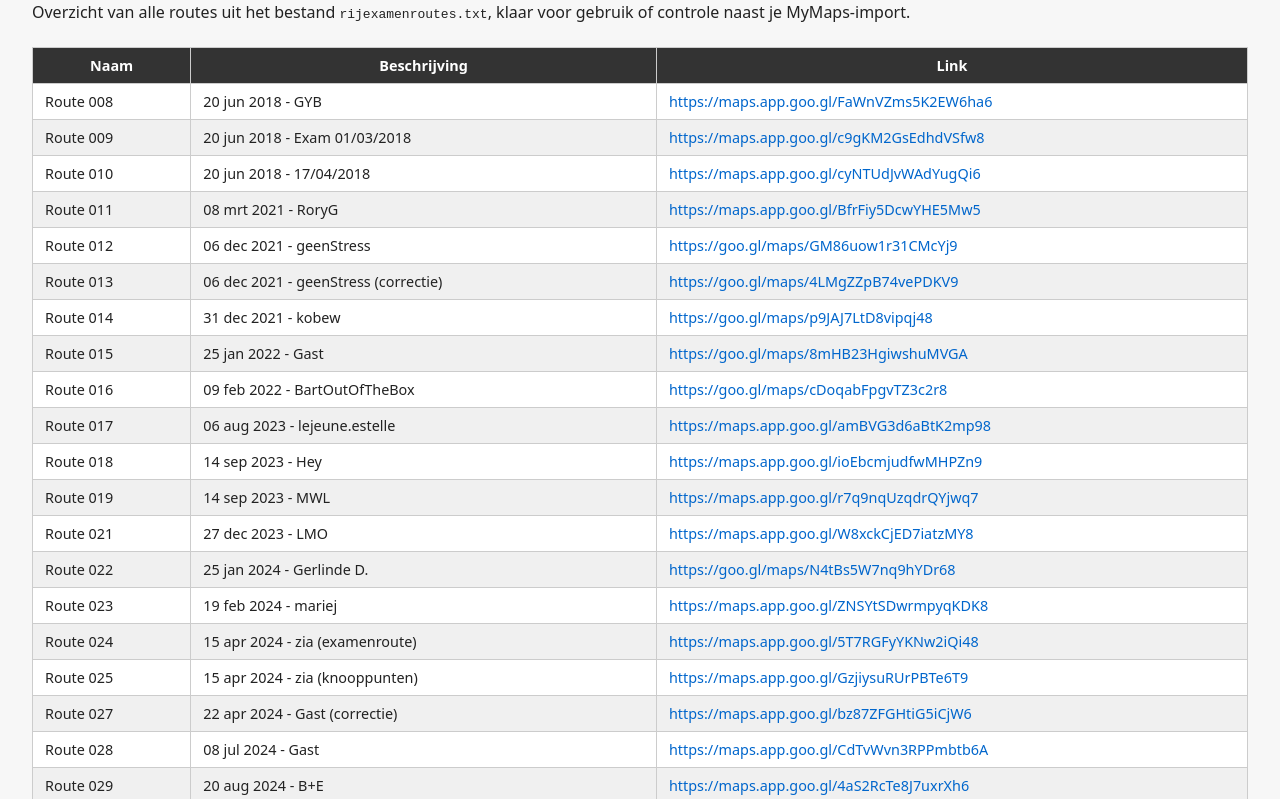
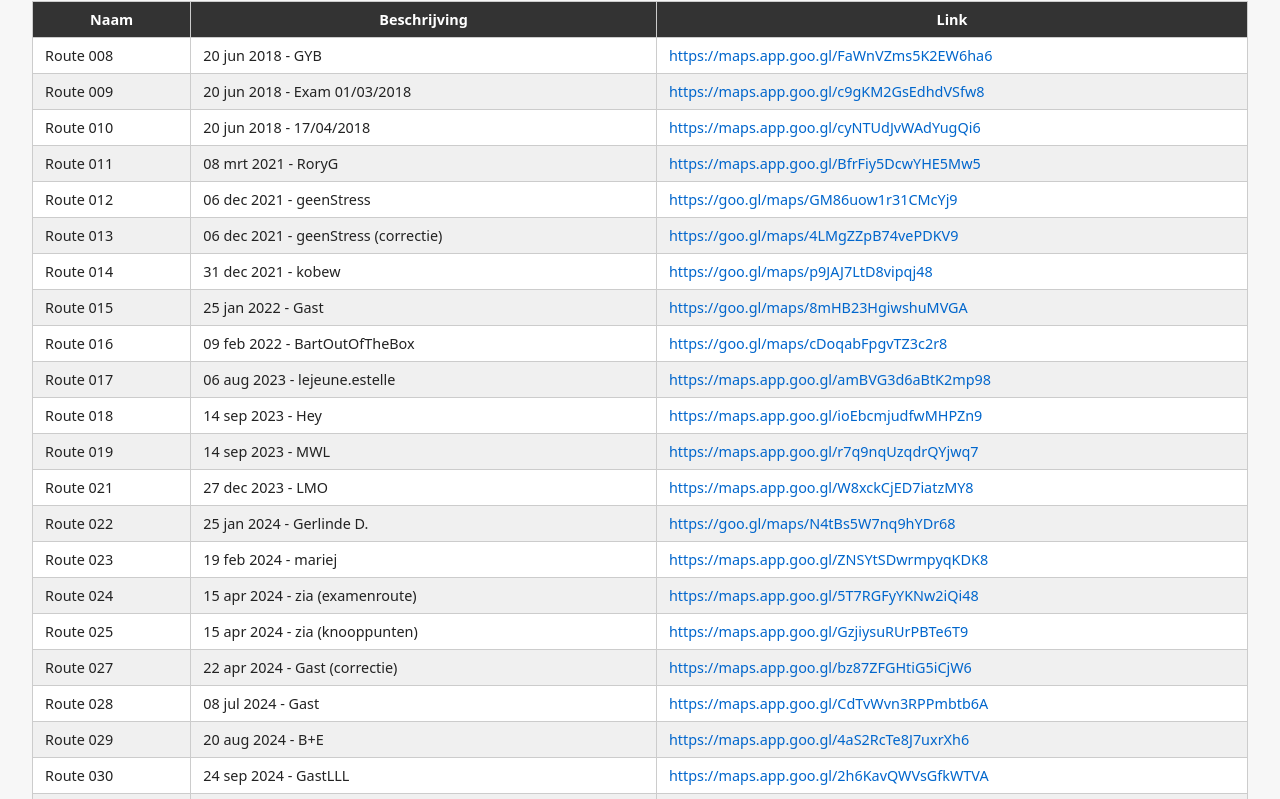
Before and after one commit to tirofog/rijexamen, a plain HTML site: page index.html in a window 1280 px wide. Shown: the part 82-881 px from the top of the page. Drawn offline with Linux system fonts and the light colour scheme.

Commit message:
Update index.html

```diff
--- a/index.html
+++ b/index.html
@@ -48,7 +48,6 @@
 </head>
 <body>
   <h1>Rijexamenroutes Haasrode</h1>
-  <p>Overzicht van alle routes uit het bestand <code>rijexamenroutes.txt</code>, klaar voor gebruik of controle naast je MyMaps‑import.</p>
 
   <table>
     <thead>
```
